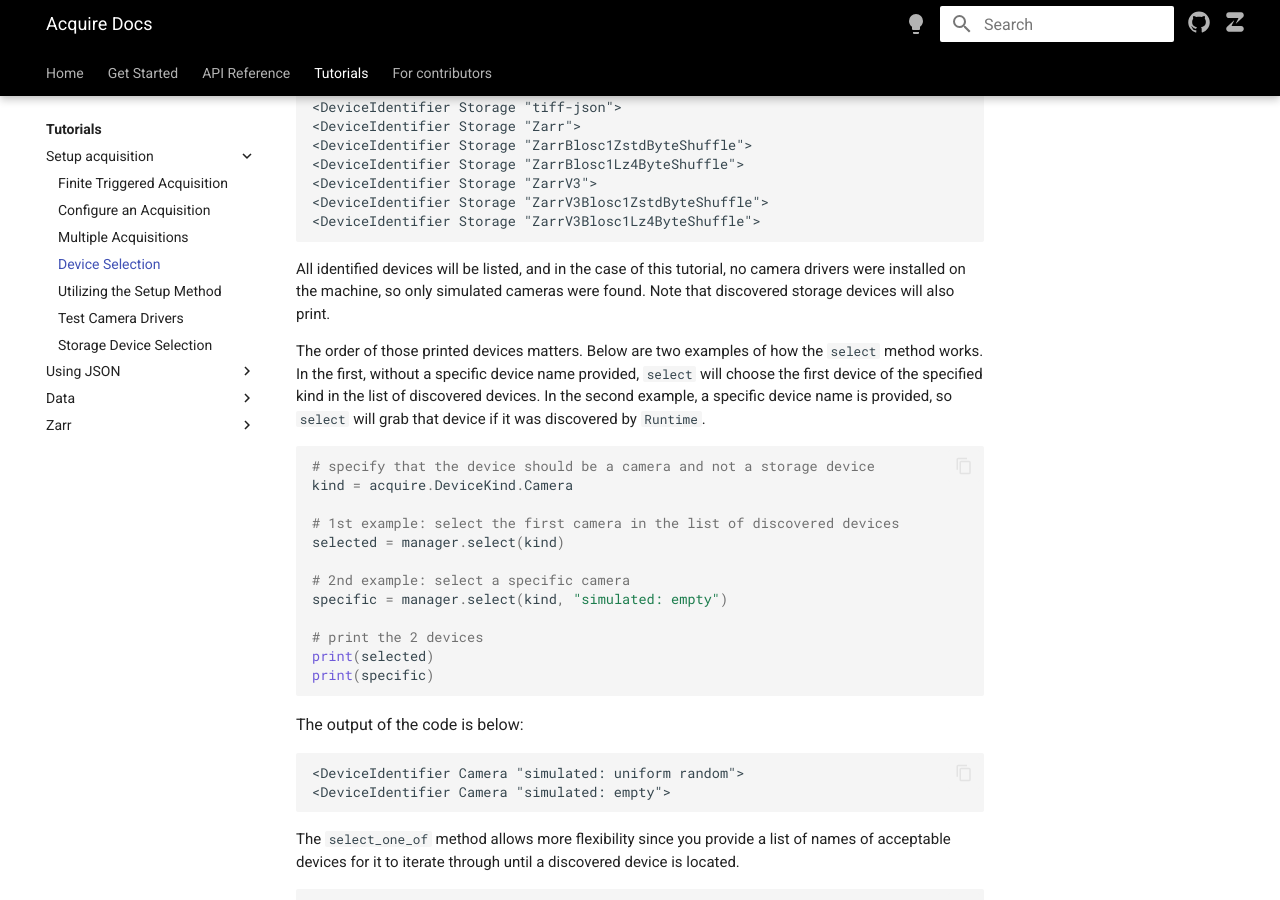
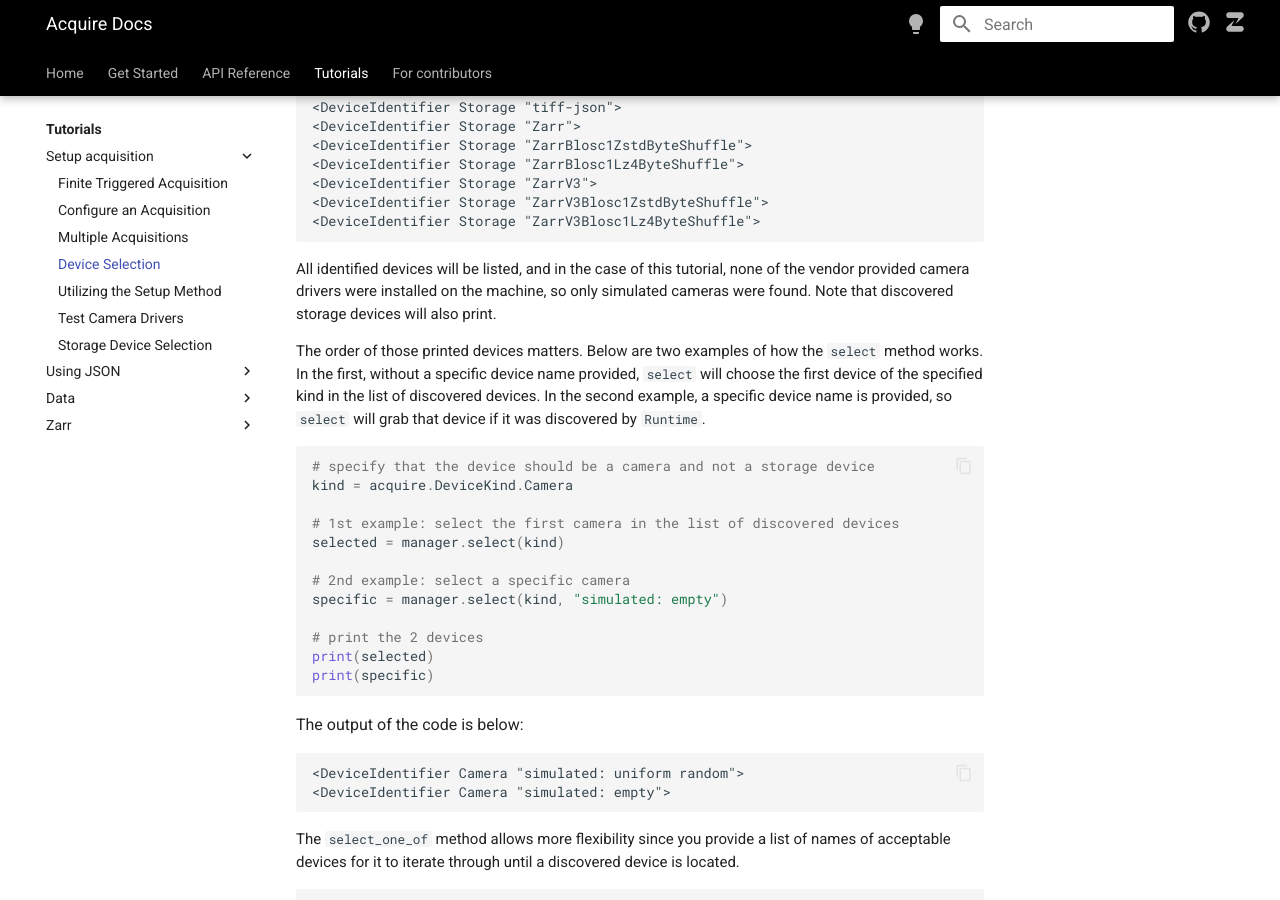
Before and after one commit to melissawm/acquire-docs, an MkDocs documentation site: the page built from docs/tutorials/setup_acquisition/select.md, in a window 1280 px wide and 900 px high, scrolled down 750 px. Built offline with MkDocs 1.6.1 and Material for MkDocs 9.7.7, drawn with Linux system fonts in a browser that asks for light colours; nearby versions of some CDN libraries; comment, search, counter and statistics services are not loaded.

Commit message:
Update select.md

````diff
--- a/docs/tutorials/setup_acquisition/select.md
+++ b/docs/tutorials/setup_acquisition/select.md
@@ -36,7 +36,7 @@ Output of the above code is below:
 <DeviceIdentifier Storage "ZarrV3Blosc1Lz4ByteShuffle">
 ```
 
-All identified devices will be listed, and in the case of this tutorial, no camera drivers were installed on the machine, so only simulated cameras were found. Note that discovered storage devices will also print.
+All identified devices will be listed, and in the case of this tutorial, none of the vendor provided camera drivers were installed on the machine, so only simulated cameras were found. Note that discovered storage devices will also print.
 
 The order of those printed devices matters. Below are two examples of how the `select` method works. In the first, without a specific device name provided, `select` will choose the first device of the specified kind in the list of discovered devices. In the second example, a specific device name is provided, so `select` will grab that device if it was discovered by `Runtime`.
 
````
